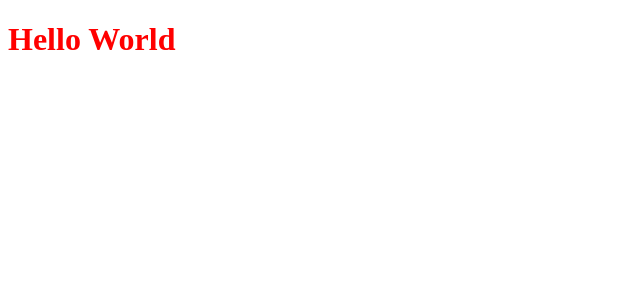
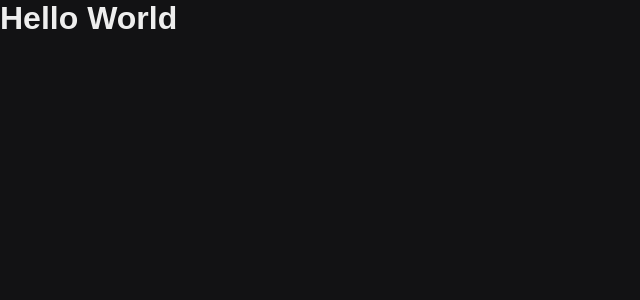
Before and after one commit to HemersonChaves/Fundamentos-do-Next.js, a Next.js app: page / in a window 1280 px wide. Shown: the top 300 px of the page, without its empty margins (0-640 px from the left). Built offline with nearby package versions, Linux system fonts and the light colour scheme.

Commit message:
feat(scss): add global scss

```diff
--- a/src/pages/_app.tsx
+++ b/src/pages/_app.tsx
@@ -1,5 +1,5 @@
 import { AppProps } from "next/app";
-import "../styles/home.css";
+import "../styles/global.scss";
 
 function MyApp({ Component, pageProps }:AppProps) {
   return <Component {...pageProps} />
--- a/src/pages/index.tsx
+++ b/src/pages/index.tsx
@@ -3,11 +3,11 @@
 
 export default function Home() {
   return (
-
-    <h1>
+    <>
       <head>
-        <title>IGNews index</title>
+        <title>Inicio | IGNews</title>
       </head>
-      Hello World</h1>
+      <h1>Hello World</h1>
+    </>
   )
 }
--- /dev/null
+++ b/src/styles/global.scss
@@ -0,0 +1,47 @@
+*{
+    margin: 0;
+    padding: 0;
+    box-sizing: border-box;
+}
+:root{
+    --white: #EEE;
+
+    --gray-100: #E1E1E6;
+    --gray-300: #A8A8B3;
+    --gray-900: #121214;
+
+    --cyan-500: #61BAFB;
+    --yellow-500: #EBA417;
+}
+@media (min-width: 1080px){
+    html{
+        font-size: 122,5%;
+    }
+}
+@media (max-width: 1080px){
+    html{
+        font-size: 93.75%;
+    }
+}
+@media (max-width: 720px){
+    html{
+        font-size: 87.5%;
+    }
+}
+body{
+    background: var(--gray-900);
+    color: var(--white);
+}
+
+body, input, textarea, select, button{
+    font: 400 1rem "Robot", sans-serif;
+}
+
+button{
+    cursor: pointer;
+}
+
+a{
+    color:inherit;
+    text-decoration: none;
+}
--- a/src/styles/home.css
+++ /dev/null
@@ -1,4 +0,0 @@
-h1 {
-    color: red;
-    font-family: robot;
-}
```
Also changed, not shown: src/pages/contato.tsx (deleted, +0 -11 lines).
